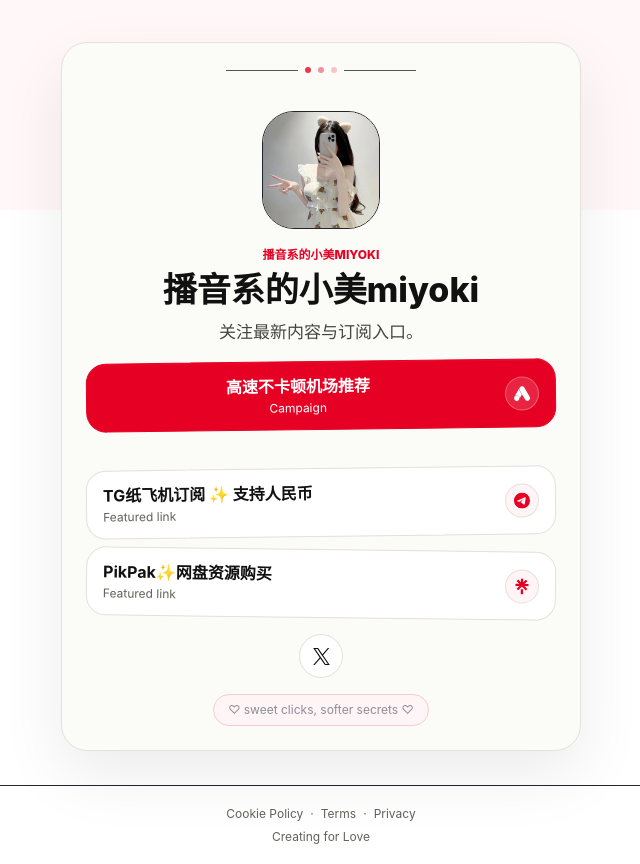
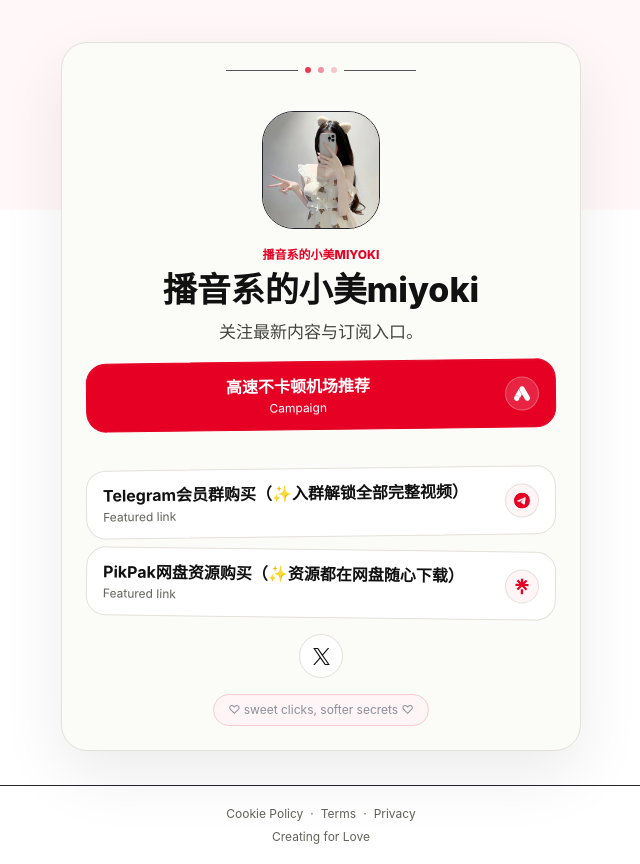
Before and after one commit to 0xPOPO/fhheese35-com, a plain HTML site: page index.html in a window 1280 px wide. Shown: the whole page, without its empty margins (319-959 px from the left). Drawn offline with Linux system fonts and the light colour scheme.

Commit message:
更新 播音系的小美miyoki 生成站点源码

```diff
--- a/index.html
+++ b/index.html
@@ -41,15 +41,15 @@
   </header>
       <section class="links" aria-label="播音系的小美miyoki links">
 
-    <a class="link-button link-kind-button" data-blm-link-id="link-site-fhheese35-com-2c276618-0899-800f-b8ec-c847ca444b86-conversion" href="https://t.me/BieLaoZaiBot?start=fOEJBTPbEEzlE" rel="noreferrer" target="_blank" data-umami-event="link:TG纸飞机订阅 ✨ 支持人民币" data-umami-event-link-id="link-site-fhheese35-com-2c276618-0899-800f-b8ec-c847ca444b86-conversion">
+    <a class="link-button link-kind-button" data-blm-link-id="link-site-fhheese35-com-2c276618-0899-800f-b8ec-c847ca444b86-conversion" href="https://t.me/BieLaoZaiBot?start=fOEJBTPbEEzlE" rel="noreferrer" target="_blank" data-umami-event="link:Telegram会员群购买（✨入群解锁全部完整视频）" data-umami-event-link-id="link-site-fhheese35-com-2c276618-0899-800f-b8ec-c847ca444b86-conversion">
     <span class="link-button-copy">
-      <strong>TG纸飞机订阅 ✨ 支持人民币</strong>
+      <strong>Telegram会员群购买（✨入群解锁全部完整视频）</strong>
       <small>Featured link</small>
     </span>
     <span class="link-button-icon" aria-hidden="true"><svg class="brand-icon" viewBox="0 0 24 24" aria-hidden="true" focusable="false"><path fill="currentColor" d="M11.944 0A12 12 0 0 0 0 12a12 12 0 0 0 12 12 12 12 0 0 0 12-12A12 12 0 0 0 12 0a12 12 0 0 0-.056 0zm4.962 7.224c.1-.002.321.023.465.14a.506.506 0 0 1 .171.325c.016.093.036.306.02.472-.18 1.898-.962 6.502-1.36 8.627-.168.9-.499 1.201-.82 1.23-.696.065-1.225-.46-1.9-.902-1.056-.693-1.653-1.124-2.678-1.8-1.185-.78-.417-1.21.258-1.91.177-.184 3.247-2.977 3.307-3.23.007-.032.014-.15-.056-.212s-.174-.041-.249-.024c-.106.024-1.793 1.14-5.061 3.345-.48.33-.913.49-1.302.48-.428-.008-1.252-.241-1.865-.44-.752-.245-1.349-.374-1.297-.789.027-.216.325-.437.893-.663 3.498-1.524 5.83-2.529 6.998-3.014 3.332-1.386 4.025-1.627 4.476-1.635z"></path></svg></span>
-  </a><a class="link-button link-kind-button" data-blm-link-id="link-site-fhheese35-com-2c276618-0899-800f-b8ec-c847ca444b86-purchase" href="https://www.sexiaozu.com/products/fhheese35" rel="noreferrer" target="_blank" data-umami-event="link:PikPak✨网盘资源购买" data-umami-event-link-id="link-site-fhheese35-com-2c276618-0899-800f-b8ec-c847ca444b86-purchase">
+  </a><a class="link-button link-kind-button" data-blm-link-id="link-site-fhheese35-com-2c276618-0899-800f-b8ec-c847ca444b86-purchase" href="https://www.sexiaozu.com/products/fhheese35" rel="noreferrer" target="_blank" data-umami-event="link:PikPak网盘资源购买（✨资源都在网盘随心下载）" data-umami-event-link-id="link-site-fhheese35-com-2c276618-0899-800f-b8ec-c847ca444b86-purchase">
     <span class="link-button-copy">
-      <strong>PikPak✨网盘资源购买</strong>
+      <strong>PikPak网盘资源购买（✨资源都在网盘随心下载）</strong>
       <small>Featured link</small>
     </span>
     <span class="link-button-icon" aria-hidden="true"><svg class="brand-icon" viewBox="0 0 24 24" aria-hidden="true" focusable="false"><path fill="currentColor" d="m13.73635 5.85251 4.00467-4.11665 2.3248 2.3808-4.20064 4.00466h5.9085v3.30473h-5.9365l4.22865 4.10766-2.3248 2.3338L12.0005 12.099l-5.74052 5.76852-2.3248-2.3248 4.22864-4.10766h-5.9375V8.12132h5.9085L3.93417 4.11666l2.3248-2.3808 4.00468 4.11665V0h3.4727zm-3.4727 10.30614h3.4727V24h-3.4727z"></path></svg></span>
```
